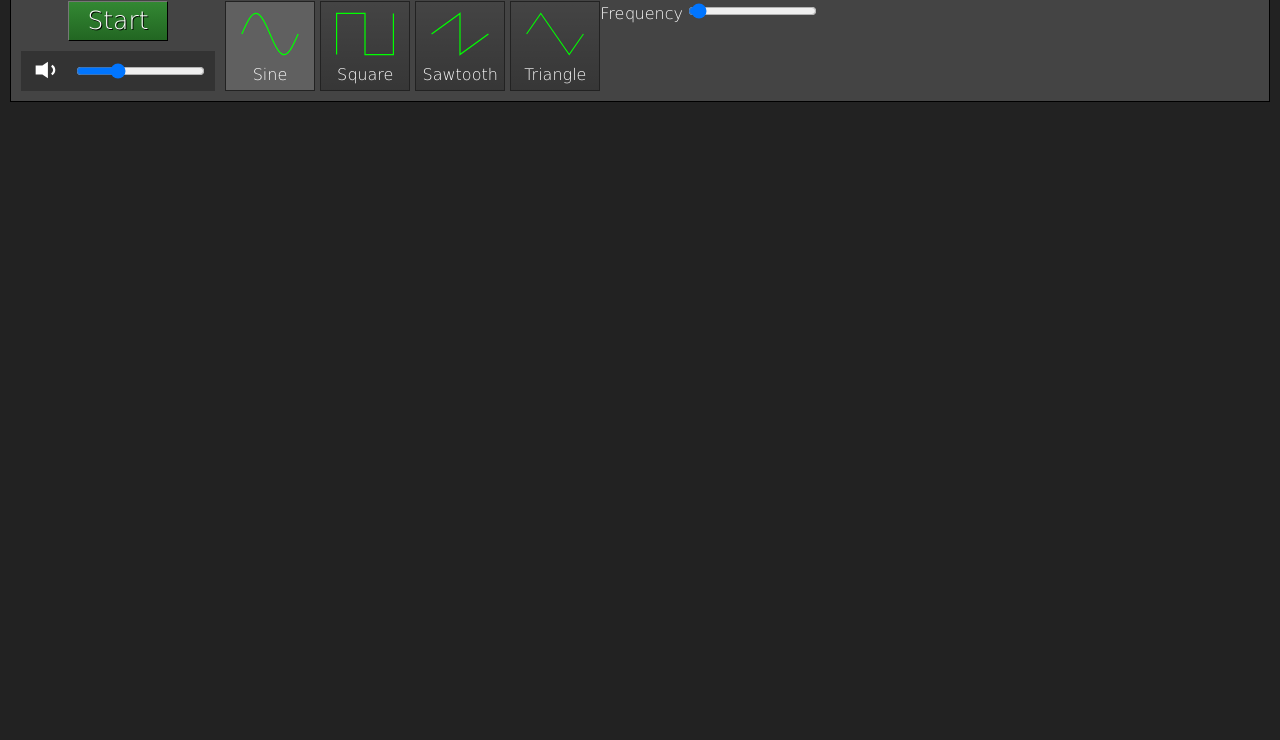
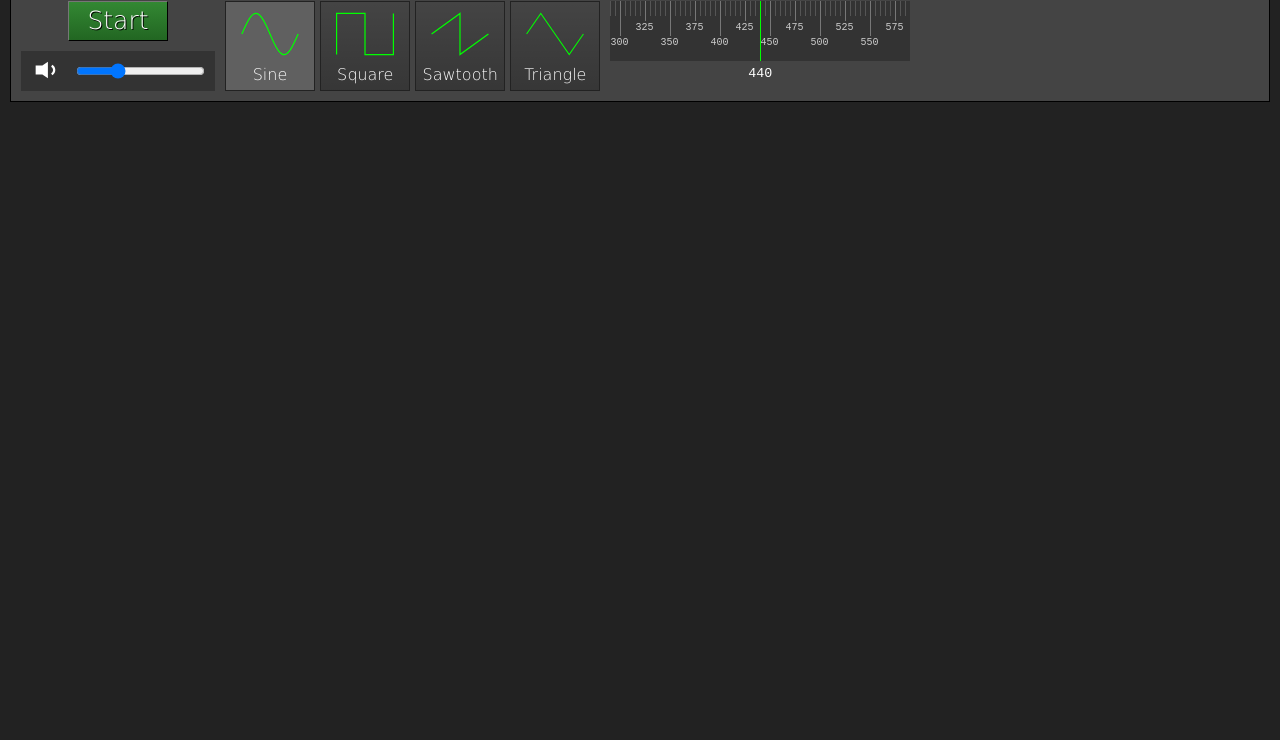
Before and after one commit to RolandR/tonegen, a plain HTML site: page index.html in a window 1280 px wide. Shown: the part 60-800 px from the top of the page. Drawn offline with Linux system fonts and the light colour scheme.

Commit message:
Make a fancy freqency slider

```diff
--- a/index.html
+++ b/index.html
@@ -52,9 +52,9 @@
 				</div>
 			</div>
 
-			<div>
-				<label for="frequency">Frequency</label>
-				<input type="range" min="20" max="15000" step="0.5" id="frequency">
+			<div id="frequencyControls">
+				<canvas id="frequencyGauge" height="60" width="300"></canvas>
+				<input type="text" id="frequencyText">
 			</div>
 
 
--- a/style.css
+++ b/style.css
@@ -271,3 +271,35 @@ h1{
 	height: 34px;
 	width: 34px;
 }
+
+#frequencyControls{
+	display: flex;
+	flex-direction: column;
+	align-items: center;
+	margin-left: 10px;
+}
+
+#frequencyGauge{
+	background-color: #333333;
+	cursor: col-resize;
+}
+
+#frequencyControls > input{
+	text-align: center;
+	background-color: #444444;
+	color: #FFFFFF;
+	border: none;
+	padding: 9px 0px;
+	margin: 3px 0px;
+}
+
+#frequencyControls > input:hover{
+	border: 1px #777777 solid;
+	padding: 8px 0px;
+}
+
+#frequencyControls > input:focus{
+	border: 1px #777777 solid;
+	padding: 8px 0px;
+	background-color: #333333;
+}
--- a/tonegen.js
+++ b/tonegen.js
@@ -10,7 +10,7 @@ function toneGen(){
 		return false;
 	}
 
-	var frequencySlider = document.getElementById("frequency");
+	var frequencyInput = document.getElementById("frequencyText");
 	var volumeSlider = document.getElementById("volume");
 	var muteButton = document.getElementById("mute");
 	var startButton = document.getElementById("startButton");
@@ -41,16 +41,12 @@ function toneGen(){
 
 	function initUi(){
 
-		frequencySlider.value = frequency;
+		initFrequencyGauge();
+
 		volumeSlider.value = Math.sqrt(volume);
 		updateMuteButton();
 
 		initWaveInputs();
-
-		frequencySlider.addEventListener("input", function(e){
-			frequency = this.value;
-			oscillator.frequency.value = frequency;
-		});
 
 		volumeSlider.addEventListener("input", function(e){
 			volume = Math.pow(this.value, 2);
@@ -88,7 +84,6 @@ function toneGen(){
 		});
 
 		function updateMuteButton(){
-			console.log(volume);
 			var volumeImg = document.getElementById("volumeImg");
 			var muteImg = document.getElementById("muteImg");
 
@@ -129,6 +124,174 @@ function toneGen(){
 
 		}
 
+		function initFrequencyGauge(){
+			var hzPerPixel = 1;
+
+			updateFrequencyGauge(hzPerPixel);
+			var dragging = false;
+			var startX = 0;
+			var startFreq = 0;
+
+			frequencyInput.addEventListener("input", function(e){
+				frequency = parseFloat(this.value);
+				frequency = Math.max(Math.min(frequency, 24000), 0);
+
+				updateFrequencyGauge(hzPerPixel);
+				oscillator.frequency.value = frequency;
+			});
+
+			frequencyGauge.addEventListener("mousedown", function(e){
+				dragging = true;
+				startX = e.clientX;
+				startFreq = frequency;
+			});
+
+			window.addEventListener("mousemove", function(e){
+				if(dragging){
+					var offset = startX - e.clientX;
+
+					frequency = Math.max(Math.min(startFreq + offset, 24000), 0);
+					updateFrequencyGauge(hzPerPixel);
+					oscillator.frequency.value = frequency;
+
+					e.preventDefault();
+					return false;
+				}
+			});
+
+			window.addEventListener("mouseup", function(e){
+				dragging = false;
+			});
+
+		}
+
+		function updateFrequencyGauge(hzPerPixel){
+
+			frequencyInput.value = frequency;
+
+			var gauge = document.getElementById("frequencyGauge");
+			var context = gauge.getContext("2d");
+
+			context.clearRect(0, 0, gauge.width, gauge.height);
+
+			var majorLinesEvery = 25;
+			var minorLinesEvery = 5;
+
+			context.lineWidth = 1;
+			context.strokeStyle = "#555555";
+
+			var lowest = frequency - (gauge.width/2)*hzPerPixel;
+			var highest = frequency + (gauge.width/2)*hzPerPixel;
+			var span = highest-lowest;
+
+			var lowestLabel = Math.floor(lowest/majorLinesEvery)*majorLinesEvery;
+			//console.log(lowestLabel);
+
+			//console.log(lowest, highest, span);
+
+			//var minorLinesEvery = hzPerPixel/2;
+
+			for(var i = 0; i <= span/minorLinesEvery + majorLinesEvery/minorLinesEvery; i++){
+
+				var freq = lowestLabel + i*(minorLinesEvery);
+
+				if(freq < 0 || freq > 24000){
+					continue;
+				}
+
+				var x = ~~((freq-frequency)/hzPerPixel + gauge.width/2)+0.5;
+
+				//console.log(i, freq, x);
+
+				context.beginPath();
+				context.moveTo(
+					x,
+					0
+				);
+				context.lineTo(
+					x,
+					15
+				);
+				context.stroke();
+
+			}
+
+			context.strokeStyle = "#777777";
+			context.fillStyle = "#CCCCCC";
+
+			context.textAlign = "center";
+			context.textBaseline = "hanging";
+			context.font = "10px monospace";
+
+			for(var i = 0; i <= span/majorLinesEvery + 1; i++){
+
+				var y = 20;
+
+				var freq = lowestLabel + i*(majorLinesEvery);
+
+				//console.log(freq);
+
+				if(freq%(2*majorLinesEvery) == 0){
+					y = 35;
+				}
+
+				if(freq < 0 || freq > 24000){
+					continue;
+				}
+
+				var x = ~~((freq-frequency)/hzPerPixel + gauge.width/2)+0.5;
+
+				//console.log(i, freq, x);
+
+				context.beginPath();
+				context.moveTo(
+					x,
+					0
+				);
+				context.lineTo(
+					x,
+					y
+				);
+				context.stroke();
+
+				var freqText = freq;
+				if(freq >= 100000){
+					freqText = Math.round(freq/1000);
+					freqText += "k";
+				} else if(freq >= 10000){
+					freqText = Math.round(freq/100)/10;
+					freqText += "k";
+				} else if(freq >= 1000){
+					freqText = Math.round(freq/10)/100;
+					freqText += "k";
+				}
+
+				context.fillText(
+					freqText,
+					x-1,
+					y+3
+				);
+
+			}
+
+			context.beginPath();
+			context.moveTo(
+				~~(gauge.width/2)+0.5,
+				0
+			);
+			context.lineTo(
+				~~(gauge.width/2)+0.5,
+				gauge.height
+			);
+			context.lineWidth = 1;
+			context.strokeStyle = "#00FF00";
+			context.stroke();
+		}
+
+	}
+
+	function getNoteFromFrequency(freq){
+
 	}
 
 }
```
